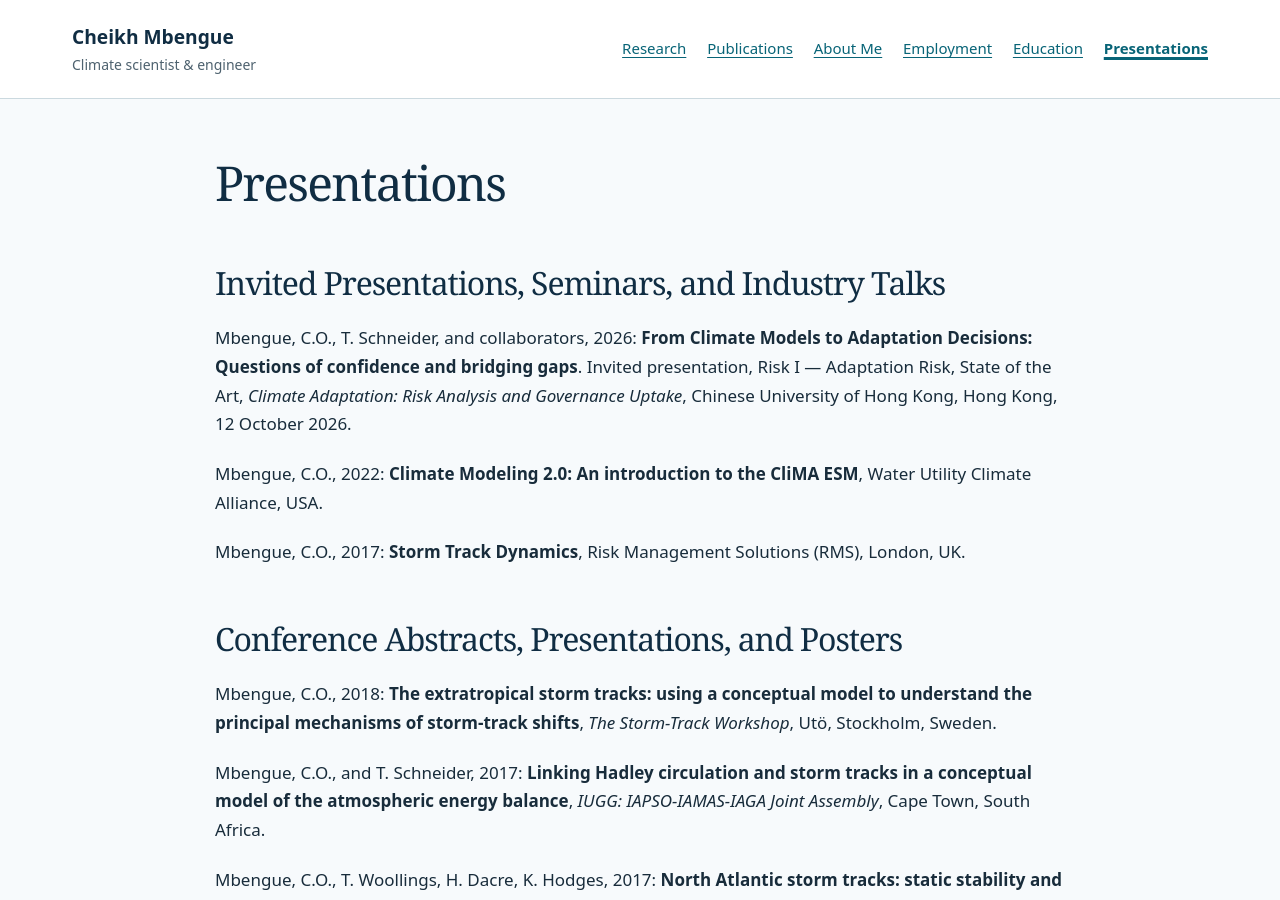
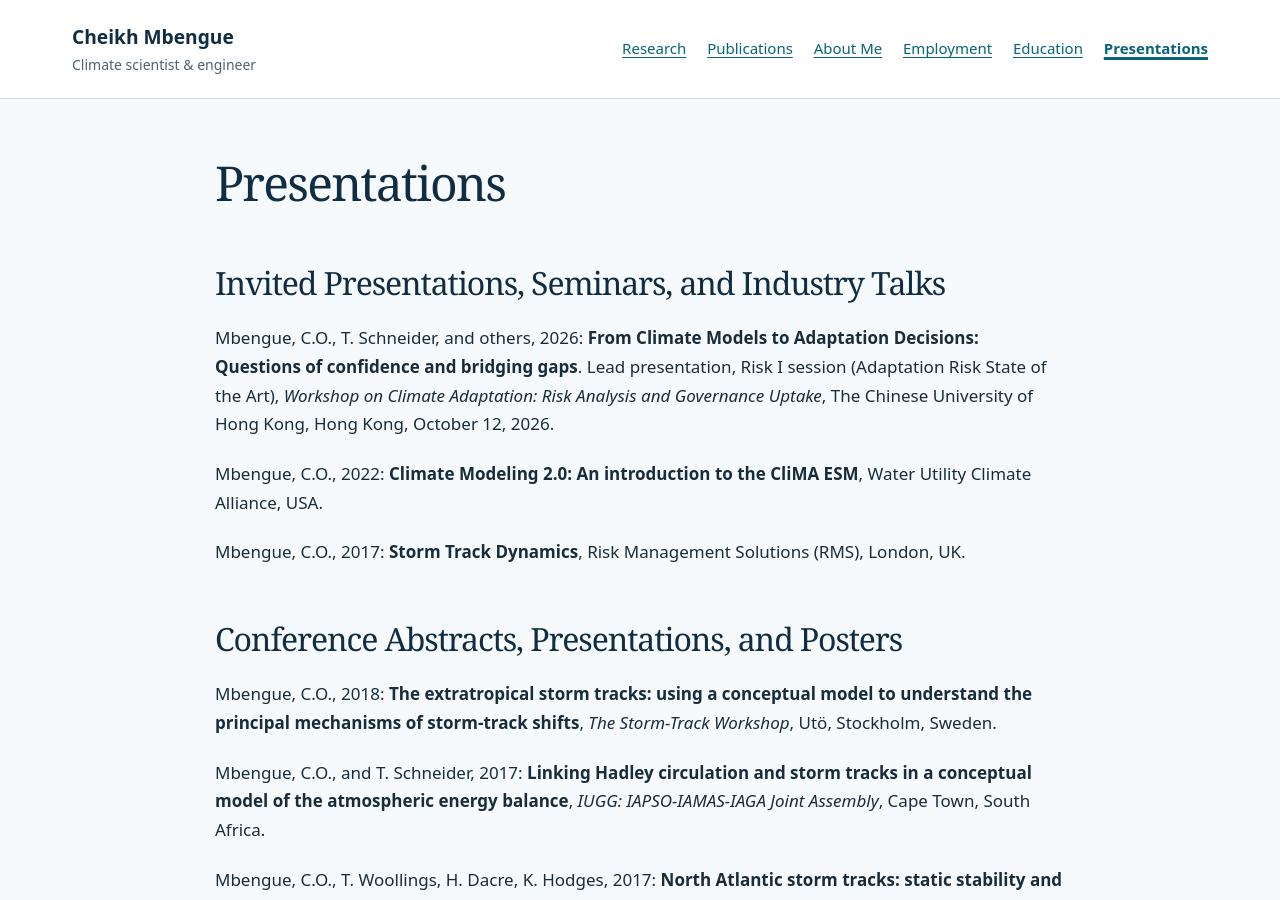
Before and after one commit to cmbengue-ec-intl/cmbengue-ec-intl.github.io, a Jekyll site: the page built from presentations.markdown, in a window 1280 px wide and 900 px high. Built offline with Jekyll 4.4.1, drawn with Linux system fonts in a browser that asks for light colours; some of the changed text lies outside the part shown.

Commit message:
docs: correct the Hong Kong entry and separate two merged 2013 entries (refs #39)

```diff
--- a/presentations.markdown
+++ b/presentations.markdown
@@ -6,7 +6,7 @@ permalink: /presentations/
 
 ## Invited Presentations, Seminars, and Industry Talks
 
-Mbengue, C.O., T. Schneider, and collaborators, 2026: **From Climate Models to Adaptation Decisions: Questions of confidence and bridging gaps**. Invited presentation, Risk I — Adaptation Risk, State of the Art, *Climate Adaptation: Risk Analysis and Governance Uptake*, Chinese University of Hong Kong, Hong Kong, 12 October 2026.
+Mbengue, C.O., T. Schneider, and others, 2026: **From Climate Models to Adaptation Decisions: Questions of confidence and bridging gaps**. Lead presentation, Risk I session (Adaptation Risk State of the Art), *Workshop on Climate Adaptation: Risk Analysis and Governance Uptake*, The Chinese University of Hong Kong, Hong Kong, October 12, 2026.
 
 Mbengue, C.O., 2022: **Climate Modeling 2.0: An introduction to the CliMA ESM**, Water Utility Climate Alliance, USA.
 
@@ -38,7 +38,9 @@ Mbengue, C.O., T. Schneider, K. Pressel, C.M. Kaul, Z. Tan, J. Teixeira, 2014: *
 
 Mbengue, C.O., T. Schneider, K. Pressel, C.M. Kaul, Z. Tan, J. Teixeira, 2014: **Investigating the diurnal phase of tropical precipitation using a hierarchy of models**, *International Scientific Conference on the Global Water and Energy Cycle*, 7-13, The Hague, The Netherlands.
 
-Mbengue, C.O., and T. Schneider, 2013: **Storm track response to climate change: insights from simulations using an idealized dry GCM**, *EGU General Assembly Conference Abstracts*, 15, 3454, Vienna, Austria.Mbengue, C.O., and T. Schneider, 2013: **Storm track response to climate change: insights from simulations using an idealized dry GCM**, *DACA-13*, 710, Davos, Switzerland.
+Mbengue, C.O., and T. Schneider, 2013: **Storm track response to climate change: insights from simulations using an idealized dry GCM**, *EGU General Assembly Conference Abstracts*, 15, 3454, Vienna, Austria.
+
+Mbengue, C.O., and T. Schneider, 2013: **Storm track response to climate change: insights from simulations using an idealized dry GCM**, *DACA-13*, 710, Davos, Switzerland.
 
 Mbengue, C.O., and T. Schneider, 2013: **An investigation of storm track response to climate change using an idealized dry GCM**. *Atmospheric and Oceanic Fluid Dynamics Conference*, 17.1, Rhode Island, USA.
 
```
